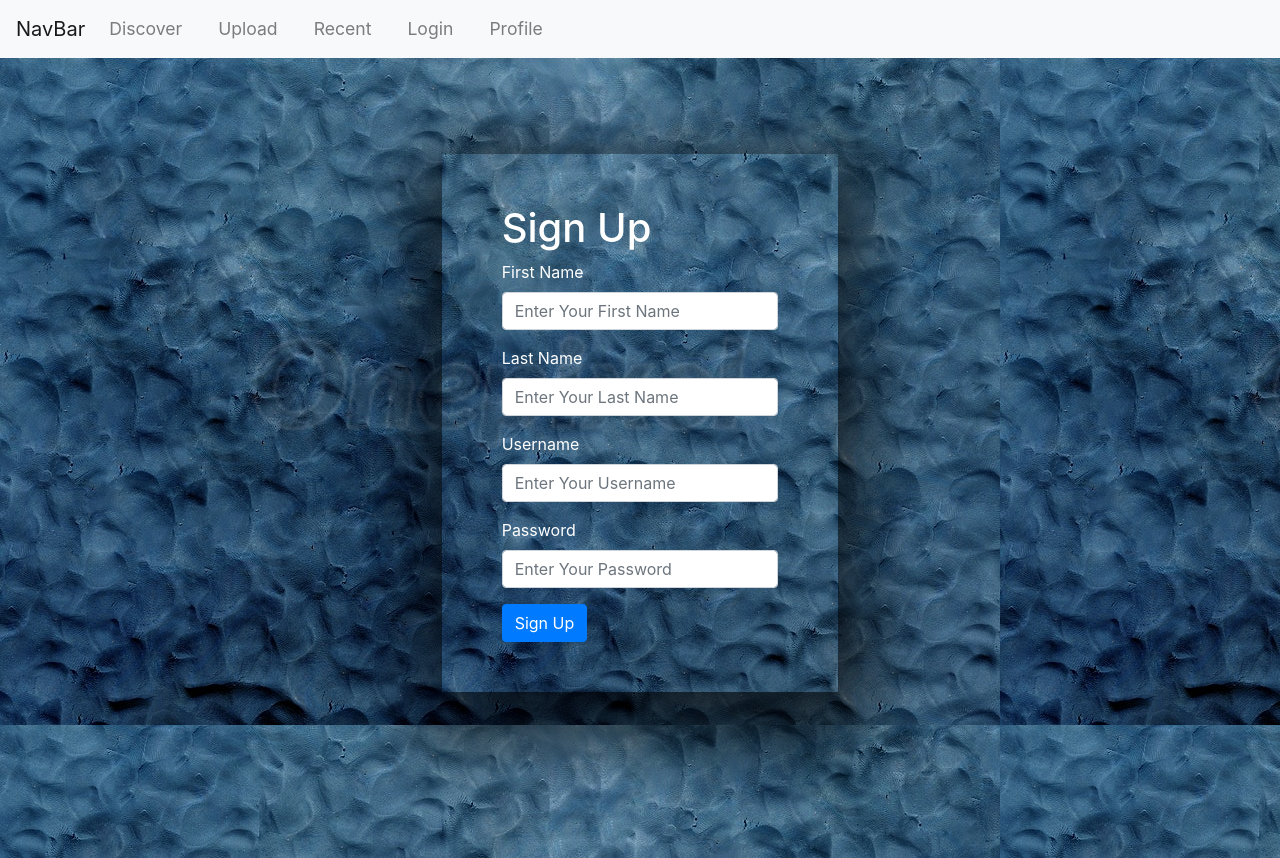
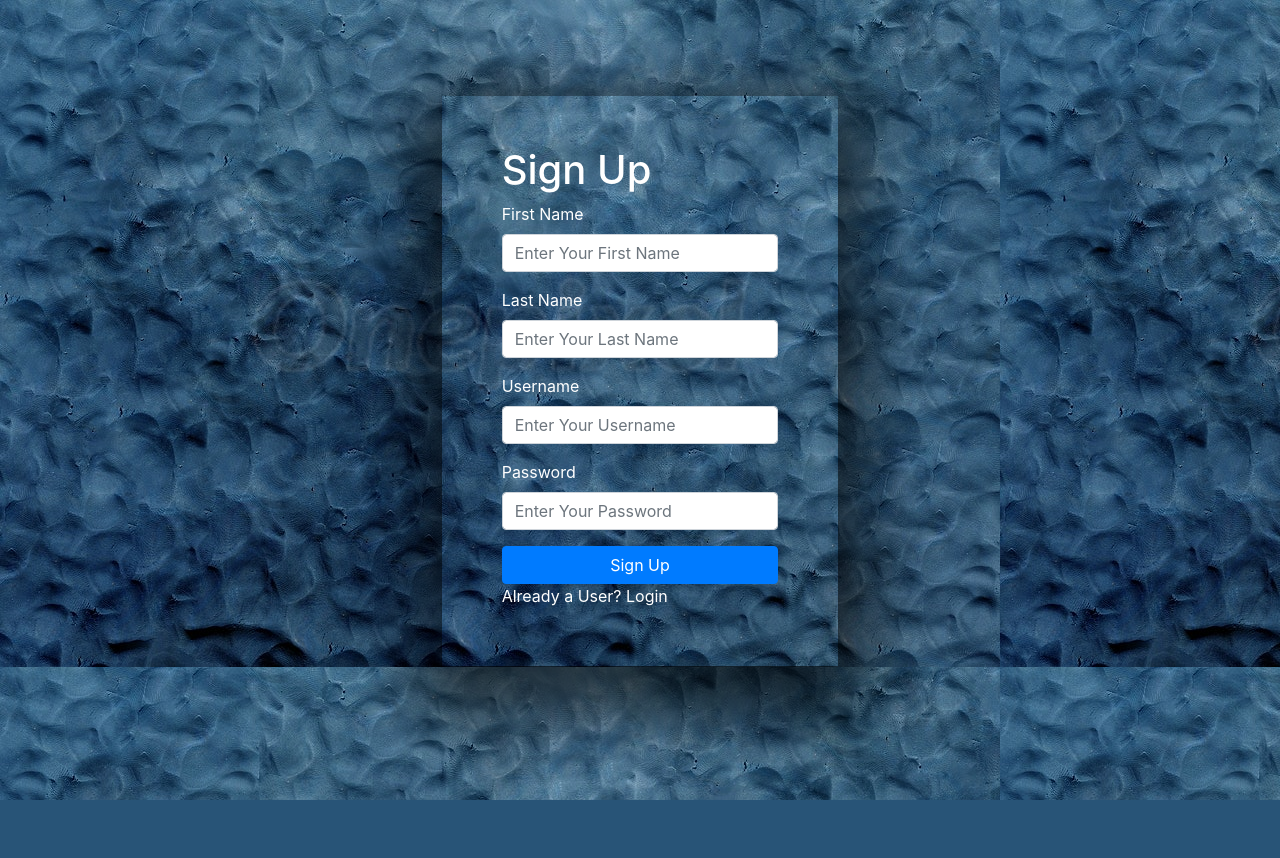
Before and after one commit to vivnt/CS174, a PHP site: page /signup.php in a window 1280 px wide. After the commit the page ends 800 px from the top, so only its background shows below. Run offline with PHP 8.4, Linux system fonts and the light colour scheme.

Commit message:
fixed signup and login page and connected them to each other

```diff
--- a/signup.php
+++ b/signup.php
@@ -3,12 +3,15 @@
 <html lang="en">
 <head>
   <link rel="stylesheet" type="text/css" media="screen" href="style.css" />
+  <!-- Bootstrap CSS -->
+  <link rel="stylesheet" href="https://stackpath.bootstrapcdn.com/bootstrap/4.1.3/css/bootstrap.min.css" integrity="sha384-MCw98/SFnGE8fJT3GXwEOngsV7Zt27NXFoaoApmYm81iuXoPkFOJwJ8ERdknLPMO" crossorigin="anonymous">
+  <script src="https://code.jquery.com/jquery-3.3.1.slim.min.js" integrity="sha384-q8i/X+965DzO0rT7abK41JStQIAqVgRVzpbzo5smXKp4YfRvH+8abtTE1Pi6jizo" crossorigin="anonymous"></script>
+  <script src="https://cdnjs.cloudflare.com/ajax/libs/popper.js/1.14.3/umd/popper.min.js" integrity="sha384-ZMP7rVo3mIykV+2+9J3UJ46jBk0WLaUAdn689aCwoqbBJiSnjAK/l8WvCWPIPm49" crossorigin="anonymous"></script>
+  <script src="https://stackpath.bootstrapcdn.com/bootstrap/4.1.3/js/bootstrap.min.js" integrity="sha384-ChfqqxuZUCnJSK3+MXmPNIyE6ZbWh2IMqE241rYiqJxyMiZ6OW/JmZQ5stwEULTy" crossorigin="anonymous"></script>
+
 </head>
 <body>
 
-  <?php
-  echo file_get_contents("navigation.html")
-  ?>
 
   <?php
   // POST function to insert data into the DB
@@ -53,9 +56,10 @@
           </div>
           <div class="form-group">
             <label style="color:#fff">Password</label>
-            <input type="text" class="form-control" name="password" placeholder="Enter Your Password">
+            <input type="password" class="form-control" name="password" placeholder="Enter Your Password">
           </div>
-          <button type="submit" class="btn btn-primary">Sign Up</button>
+          <button type="submit" class="btn btn-primary btn btn-block" >Sign Up</button>
+          <label style="color:#fff"> Already a User? <a href="/login.php" style="color:#fff"> Login </a> </label>
         </form>
       </div>
       <div class ="col-md-4 col-sm-4 col-xs-12"></div>
```
Also changed, not shown: login.php (+5 -7 lines), 1 other file.
